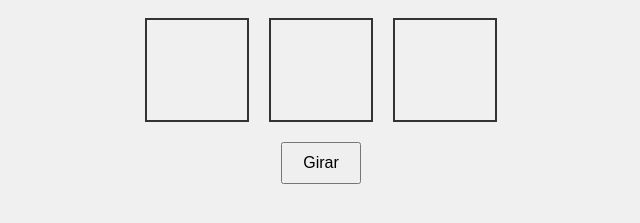
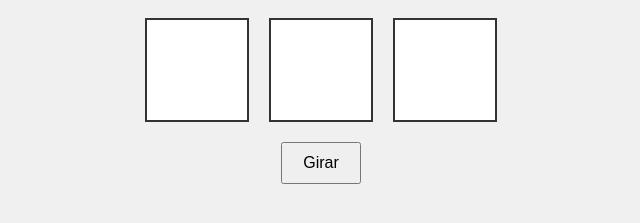
Before and after one commit to zgyus/site-do-coelho, a plain HTML site: page index.html in a window 1280 px wide. Shown: the part 329-552 px from the top of the page, without its empty margins (319-959 px from the left). Drawn offline with Linux system fonts and the light colour scheme.

Commit message:
Update styles.css

```diff
--- a/styles.css
+++ b/styles.css
@@ -23,8 +23,12 @@ body {
     height: 100px;
     border: 2px solid #333;
     margin: 0 10px;
-    background-size: cover;
-    background-position: center;
+    display: flex;
+    justify-content: center;
+    align-items: center;
+    font-size: 36px;
+    font-weight: bold;
+    background-color: #fff;
 }
 
 button {
```
